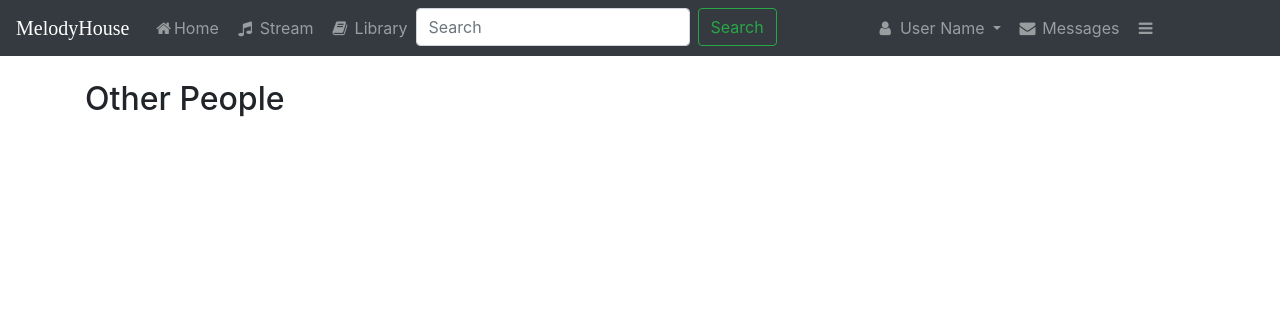
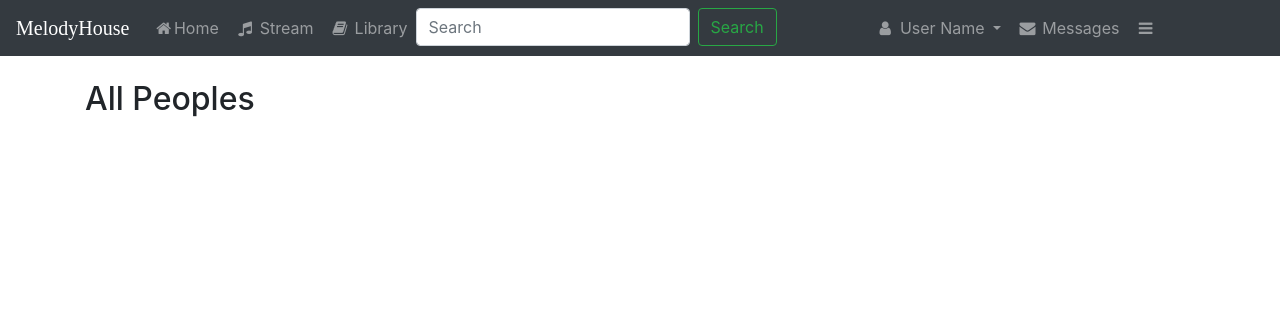
Before and after one commit to Koushik-Sarker-Seemanto/MelodyHouse, a Django app: template MelodyHouse/friends/templates/friends/viewfriendsPage.html in a window 1280 px wide. Shown: the top 316 px of the page. Run offline with Django 3.2, Linux system fonts and the light colour scheme; the template is opened without the code that fills it, so the values that code supplies are empty; parts of the project's set-up code (start-up, migrations or seed data) failed here and were passed over; some libraries are stand-ins or nearby versions.

Commit message:
faw commit-2

```diff
--- a/MelodyHouse/friends/templates/friends/viewfriendsPage.html
+++ b/MelodyHouse/friends/templates/friends/viewfriendsPage.html
@@ -9,7 +9,7 @@
 
     <div class="container" style="margin-top: 80px">
     <div>
-        <h2>Other People</h2>
+        <h2>All Peoples</h2>
         {% for people in peoples %}
             <h1>
             {{ people.name }}
```
